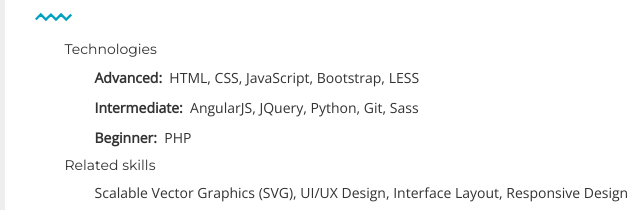
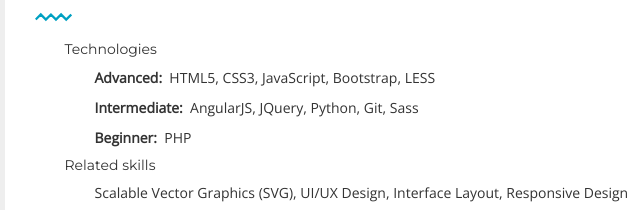
Before and after one commit to ceciliaschiebel/ceciliaschiebel.github.io, a plain HTML site: page index.html in a window 1280 px wide. Shown: the part 397-607 px from the top of the page, 343-983 px from the left. Drawn offline with nearby package versions, Linux system fonts and the light colour scheme.

Commit message:
update tech

```diff
--- a/index.html
+++ b/index.html
@@ -112,7 +112,7 @@
                             <h5 id="technologiesSubt">Technologies</h5>
                             <p class="marginContent">
                                 <strong id="advancedHead">Advanced:&nbsp</strong>
-                                HTML, CSS, JavaScript, Bootstrap, LESS
+                                HTML5, CSS3, JavaScript, Bootstrap, LESS
                             </p>
                             <p class="marginContent">
                                 <strong id="intermediateHead">Intermediate:&nbsp</strong>
```
